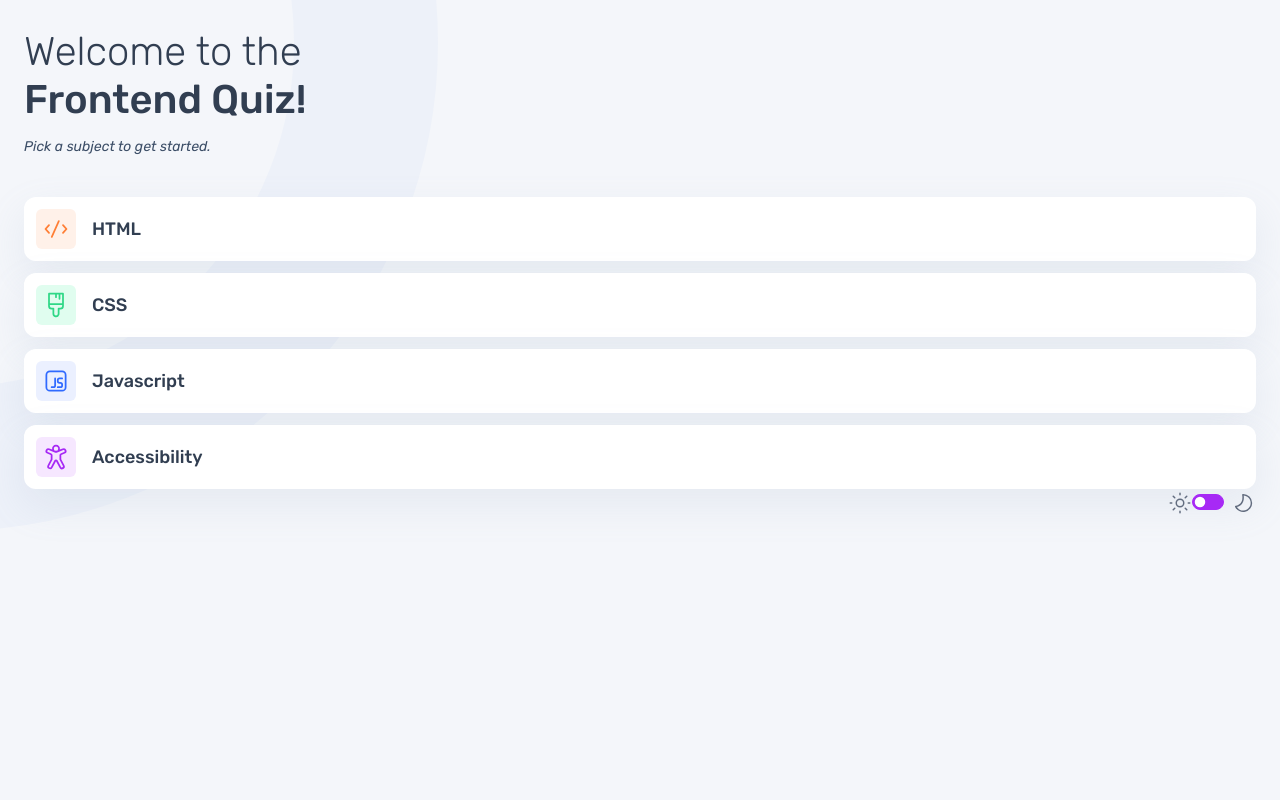
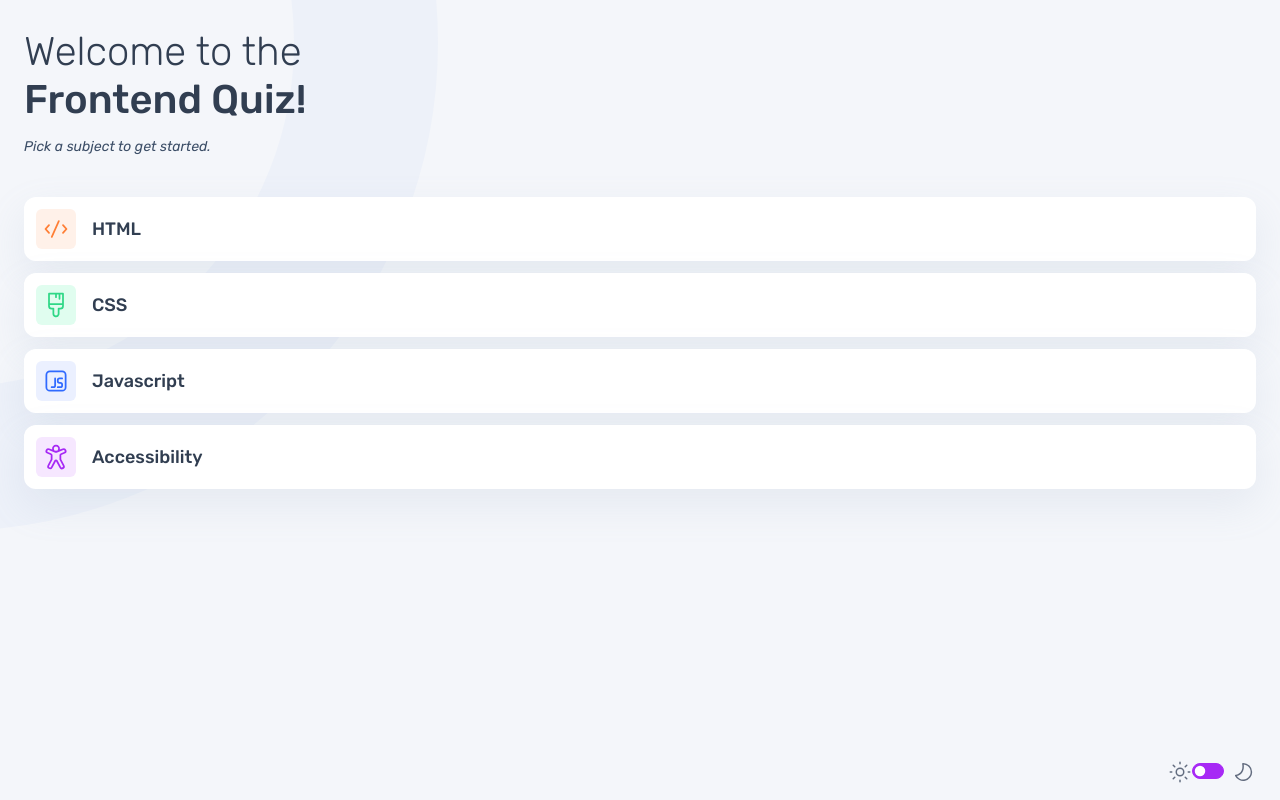
Before and after one commit to eduardgacea/fem-quiz-app, a React (Vite) app: page / in a window 1280 px wide. Built offline with nearby package versions, Linux system fonts and the light colour scheme.

Commit message:
add support to send custom styles to MainContainer component

```diff
--- a/src/pages/home/HomePage.tsx
+++ b/src/pages/home/HomePage.tsx
@@ -14,7 +14,7 @@ const ContentWrapper = styled.div``;
 
 function HomePage() {
     return (
-        <MainContainer>
+        <MainContainer style={{ display: "flex", flexDirection: "column", justifyContent: "space-between" }}>
             <ContentWrapper>
                 <HomePageTitle />
                 <SubjectList />
--- a/src/ui/MainContainer.tsx
+++ b/src/ui/MainContainer.tsx
@@ -1,16 +1,26 @@
+import { parseCustomStyle } from "../utils/parseCustomStyle";
+
 import styled from "styled-components";
+import React from "react";
 
 type MainContainerProps = {
     children: React.ReactNode;
+    style?: React.CSSProperties;
 };
 
-const StyledMainContainer = styled.div`
+type StyledMainContainerProps = {
+    $style?: string;
+};
+
+const StyledMainContainer = styled.div<StyledMainContainerProps>`
     padding: 2rem 1.5rem 1rem 1.5rem;
     height: 100dvh;
+
+    ${props => props.$style}
 `;
 
-function MainContainer({ children }: MainContainerProps) {
-    return <StyledMainContainer>{children}</StyledMainContainer>;
+function MainContainer({ children, style }: MainContainerProps) {
+    return <StyledMainContainer $style={parseCustomStyle(style)}>{children}</StyledMainContainer>;
 }
 
 export default MainContainer;
--- a/src/ui/Option.tsx
+++ b/src/ui/Option.tsx
@@ -28,13 +28,17 @@ type IconContainerProps = {
 const MainContainer = styled.li<MainContainerProps>`
     display: flex;
     align-items: center;
+    gap: 1rem;
+    border-radius: 0.75rem;
+    cursor: pointer;
+
     background-color: ${props => {
         if (props.$isTransparent) return "transparent";
         else return props.$theme === "light" ? "var(--clr-white)" : "var(--clr-dt-600)";
     }};
-    gap: 1rem;
+
     padding: ${props => (props.$isTransparent ? "0" : "0.75rem")};
-    border-radius: 0.75rem;
+
     box-shadow: ${props => {
         if (props.$isTransparent) return "none";
         else return props.$theme === "light" ? "var(--lt-shadow)" : "var(--dt-shadow)";
--- /dev/null
+++ b/src/utils/parseCamelToKebab.ts
@@ -0,0 +1,6 @@
+export function parseCamelToKebab(camel: string): string {
+    return camel
+        .split(/(?=[A-Z])/) // splits the string by uppercase letters without discarding the character where the split occurs
+        .map(token => token.toLowerCase())
+        .join("-");
+}
--- /dev/null
+++ b/src/utils/parseCustomStyle.ts
@@ -0,0 +1,8 @@
+import { parseCamelToKebab } from "./parseCamelToKebab";
+
+export function parseCustomStyle(style: React.CSSProperties | undefined): string {
+    if (!style) return "";
+    return Object.entries(style)
+        .map(entry => `${parseCamelToKebab(entry[0])}: ${entry[1]};`)
+        .join("\n");
+}
```
